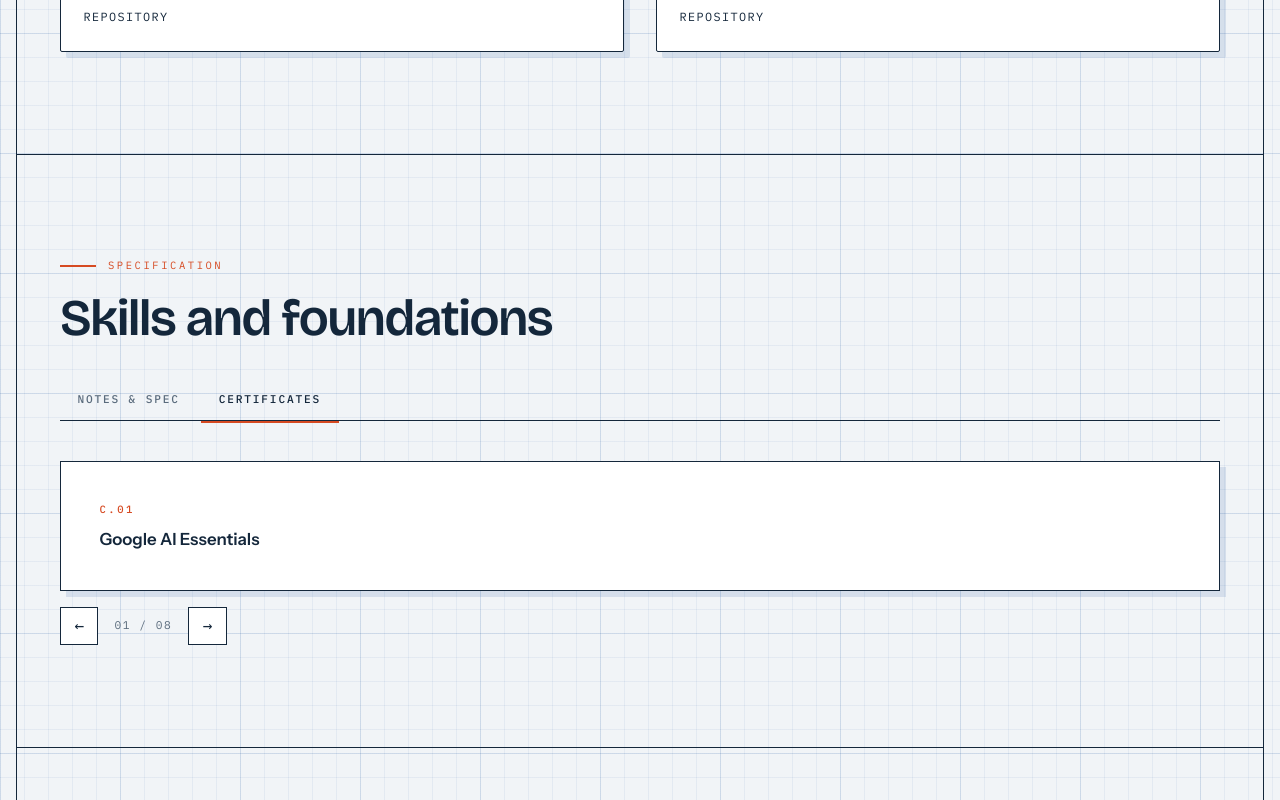
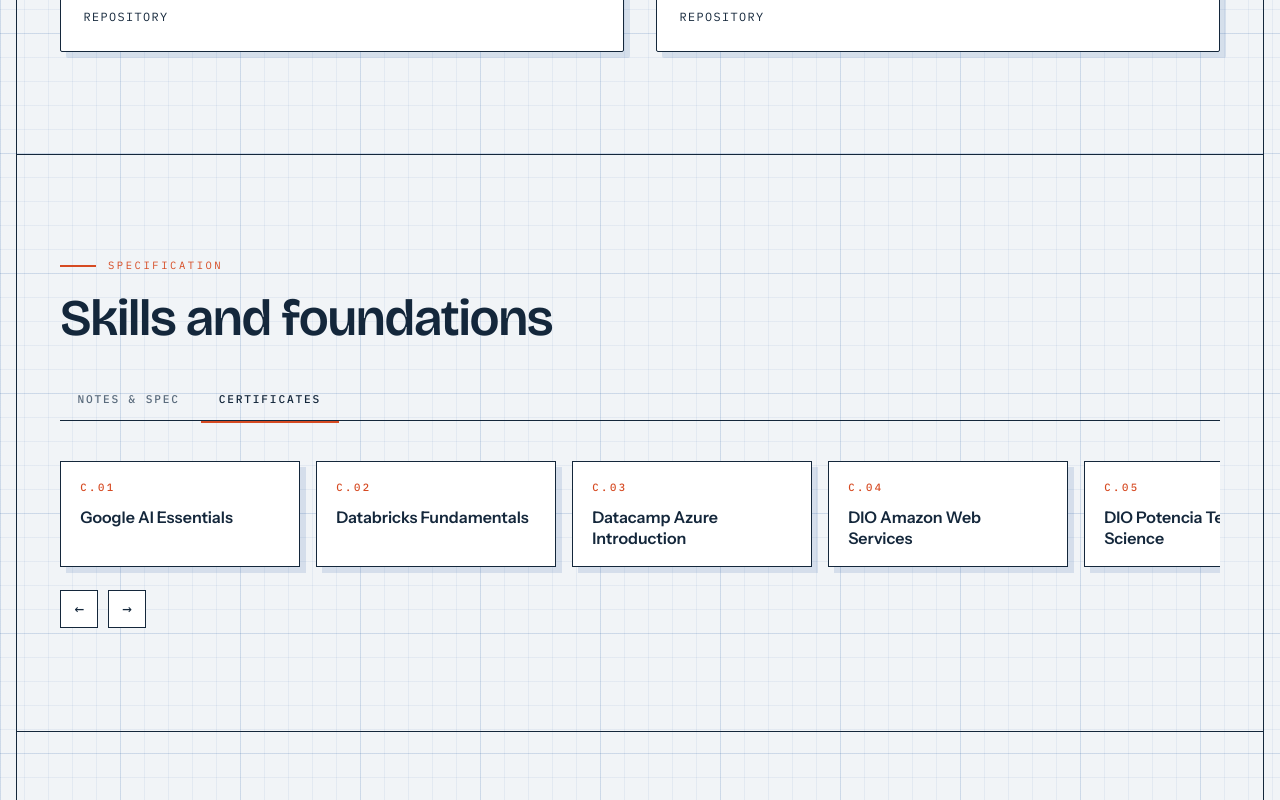
Before and after one commit to Dnaka27/Diogo-Portfolio, a React (Vite) app: page / in a window 1280 px wide. Both pictures are taken after a click on the tab "CERTIFICATES". Shown: the part 1647-2447 px from the top of the page. Built offline with nearby package versions, Linux system fonts and the light colour scheme; the HTML template or start-up script is replaced by a standard one.

Commit message:
Revert "feat/ single-slide certificate carousel"
This reverts commit 4abe39d48685b10129bf0e4a5dc2ef091952f0ef.

```diff
--- a/src/App.css
+++ b/src/App.css
@@ -728,26 +728,25 @@
   gap: 1rem;
 }
 
-.cert-viewport {
-  overflow: hidden;
+.cert-track {
+  display: flex;
+  gap: 1rem;
+  overflow-x: auto;
+  scroll-snap-type: x mandatory;
+  padding-bottom: 0.4rem;
+}
+
+.cert-card {
+  flex: 0 0 auto;
+  width: clamp(200px, 32vw, 240px);
+  scroll-snap-align: start;
+  padding: 1.1rem 1.2rem;
   border: 1.5px solid var(--ink);
   background: var(--card);
   box-shadow: 6px 6px 0 var(--draft-soft);
-}
-
-.cert-track {
-  display: flex;
-  transition: transform 0.4s ease;
-}
-
-.cert-card {
-  flex: 0 0 100%;
-  min-width: 0;
-  padding: clamp(1.6rem, 4vw, 2.4rem);
   display: grid;
   gap: 0.7rem;
-  align-content: center;
-  min-height: 8rem;
+  align-content: start;
 }
 
 .cert-index {
@@ -762,21 +761,12 @@
 .cert-name {
   margin: 0;
   font-weight: 600;
-  font-size: 1.05rem;
   line-height: 1.3;
 }
 
 .cert-nav {
   display: flex;
-  align-items: center;
-  gap: 1rem;
-}
-
-.cert-counter {
-  font-family: var(--font-mono);
-  font-size: 0.7rem;
-  letter-spacing: 0.14em;
-  color: var(--graphite);
+  gap: 0.6rem;
 }
 
 .cert-nav button {
--- a/src/components/SkillsSection.jsx
+++ b/src/components/SkillsSection.jsx
@@ -12,13 +12,11 @@
 // Right: spec table — a bill of materials for the skill set.
 const SkillsSection = ({ profile, skillGroups, certificates }) => {
   const scope = useRef(null)
+  const trackRef = useRef(null)
   const [activeTab, setActiveTab] = useState('notes')
-  const [certIndex, setCertIndex] = useState(0)
 
-  const showCert = (direction) => {
-    setCertIndex(
-      (current) => (current + direction + certificates.length) % certificates.length,
-    )
+  const scrollCerts = (direction) => {
+    trackRef.current?.scrollBy({ left: direction * 260, behavior: 'smooth' })
   }
 
   useGSAP(
@@ -136,40 +134,26 @@
             id='panel-certificates'
             aria-labelledby='tab-certificates'
           >
-            <div className='cert-viewport'>
-              <div
-                className='cert-track'
-                style={{ transform: `translateX(-${certIndex * 100}%)` }}
-              >
-                {certificates.map((cert, index) => (
-                  <div
-                    className='cert-card'
-                    key={cert}
-                    aria-hidden={certIndex !== index}
-                  >
-                    <span className='cert-index'>
-                      C.{String(index + 1).padStart(2, '0')}
-                    </span>
-                    <p className='cert-name'>{cert}</p>
-                  </div>
-                ))}
-              </div>
+            <div className='cert-track' ref={trackRef}>
+              {certificates.map((cert, index) => (
+                <div className='cert-card' key={cert}>
+                  <span className='cert-index'>C.{String(index + 1).padStart(2, '0')}</span>
+                  <p className='cert-name'>{cert}</p>
+                </div>
+              ))}
             </div>
 
             <div className='cert-nav'>
               <button
                 type='button'
-                onClick={() => showCert(-1)}
+                onClick={() => scrollCerts(-1)}
                 aria-label='Previous certificate'
               >
                 &larr;
               </button>
-              <span className='cert-counter'>
-                {String(certIndex + 1).padStart(2, '0')} / {String(certificates.length).padStart(2, '0')}
-              </span>
               <button
                 type='button'
-                onClick={() => showCert(1)}
+                onClick={() => scrollCerts(1)}
                 aria-label='Next certificate'
               >
                 &rarr;
```
